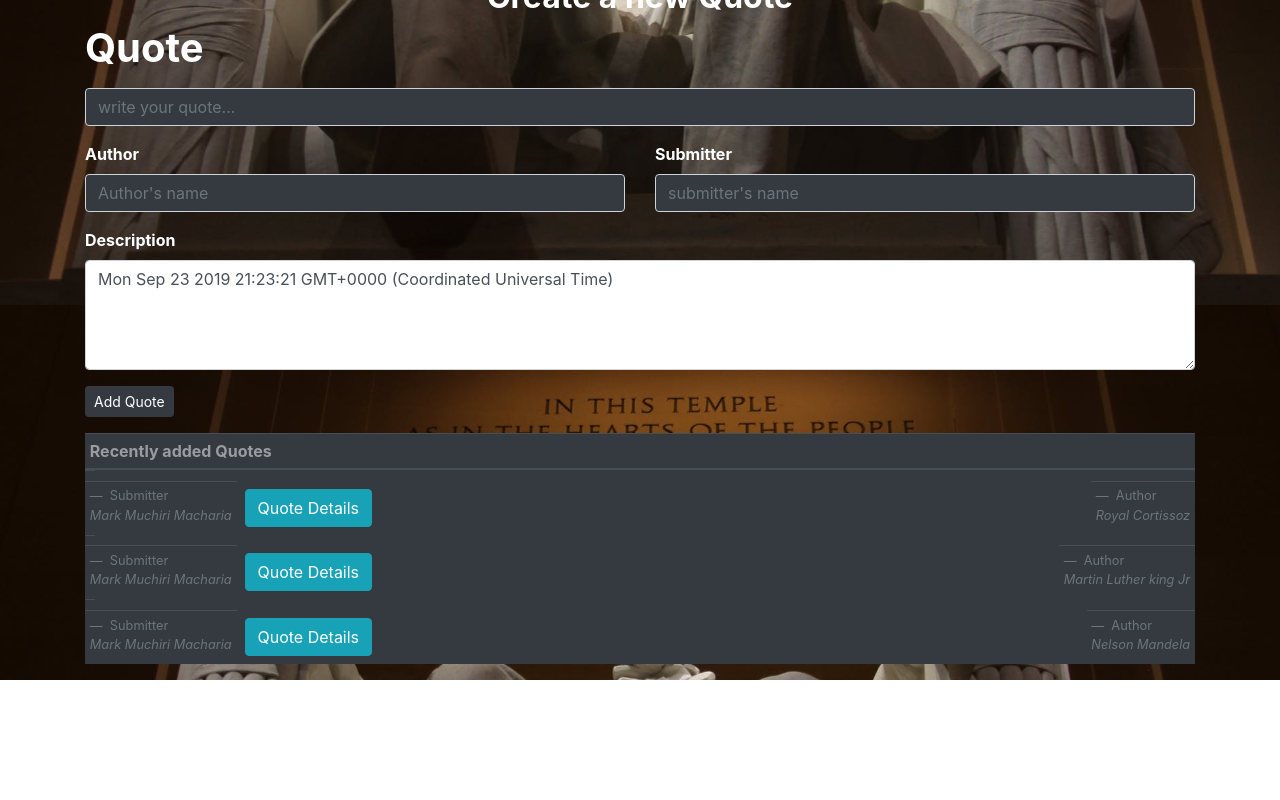
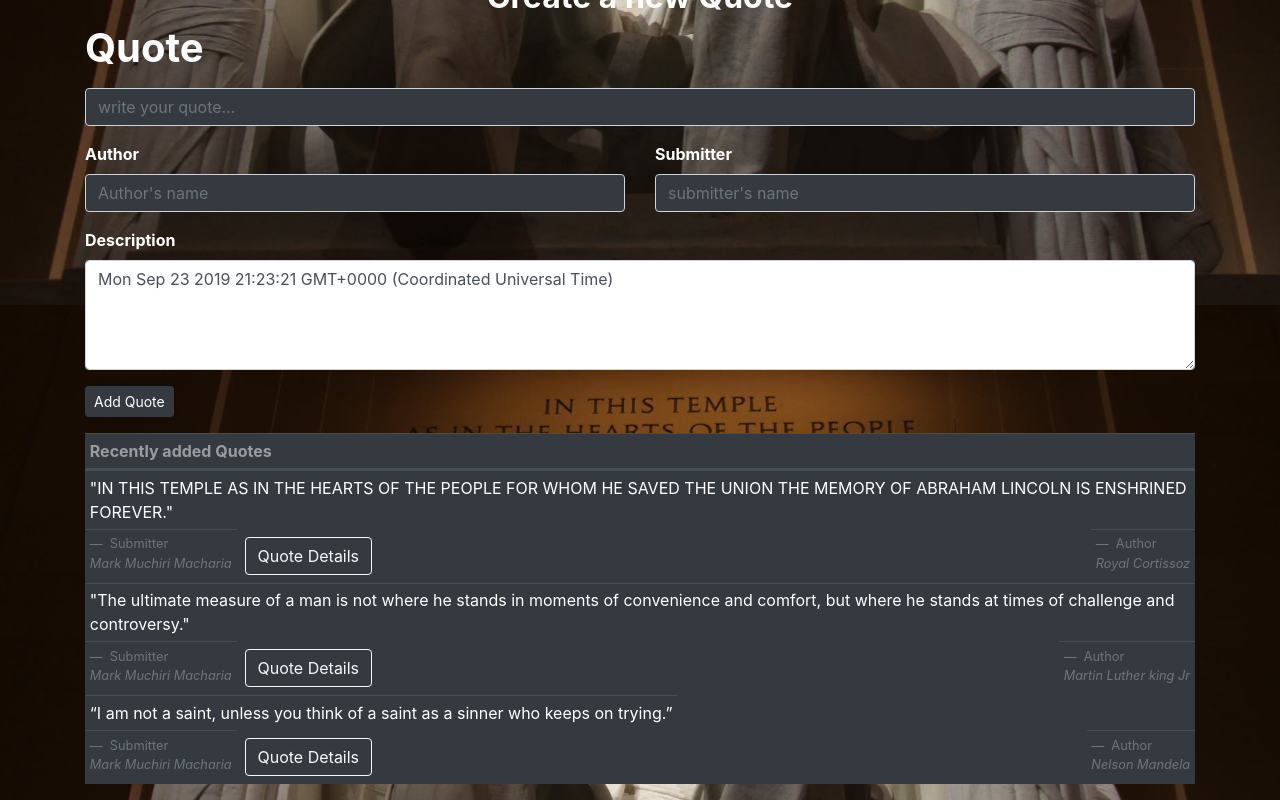
Before and after one commit to MachariaMark/Quotes, an Angular app: page / in a window 1280 px wide. Shown: the part 565-1365 px from the top of the page. Before the commit the page ends 1245 px from the top, so only its background shows below. Built offline with nearby package versions, Linux system fonts and the light colour scheme.

Commit message:
added design aspects to quote.component.html and handle interpolation

```diff
--- a/src/app/quote/quote.component.html
+++ b/src/app/quote/quote.component.html
@@ -45,7 +45,7 @@
             <tr>
                 <div *ngFor= 'let quote of quotes;let i = index'>
 
-                    <td> {{ quote.name }} </td>
+                    <td id="{{i}}"> {{ quote.quote}} {{ quote.mediumDate|date }}</td>
                     <td class="blockquote-footer float-right">
                         Author <br> <cite title="Source Title"> {{ quote.author }} </cite>
                     </td>
@@ -54,7 +54,7 @@
                     </td>
 
 
-                    <button (click)='toggleDetails(i)' class="btn btn-info m-2">Quote Details</button>
+                    <button (click)='toggleDetails(i)' class="btn btn-outline-light m-2">Quote Details</button>
 
                     <div *ngIf='quote.showDescription'>
                         <app-quote-detail  *ngIf='quote.showDescription' [quote]='quote' (isComplete) = 'deleteQuote($event,i)'></app-quote-detail>
```
